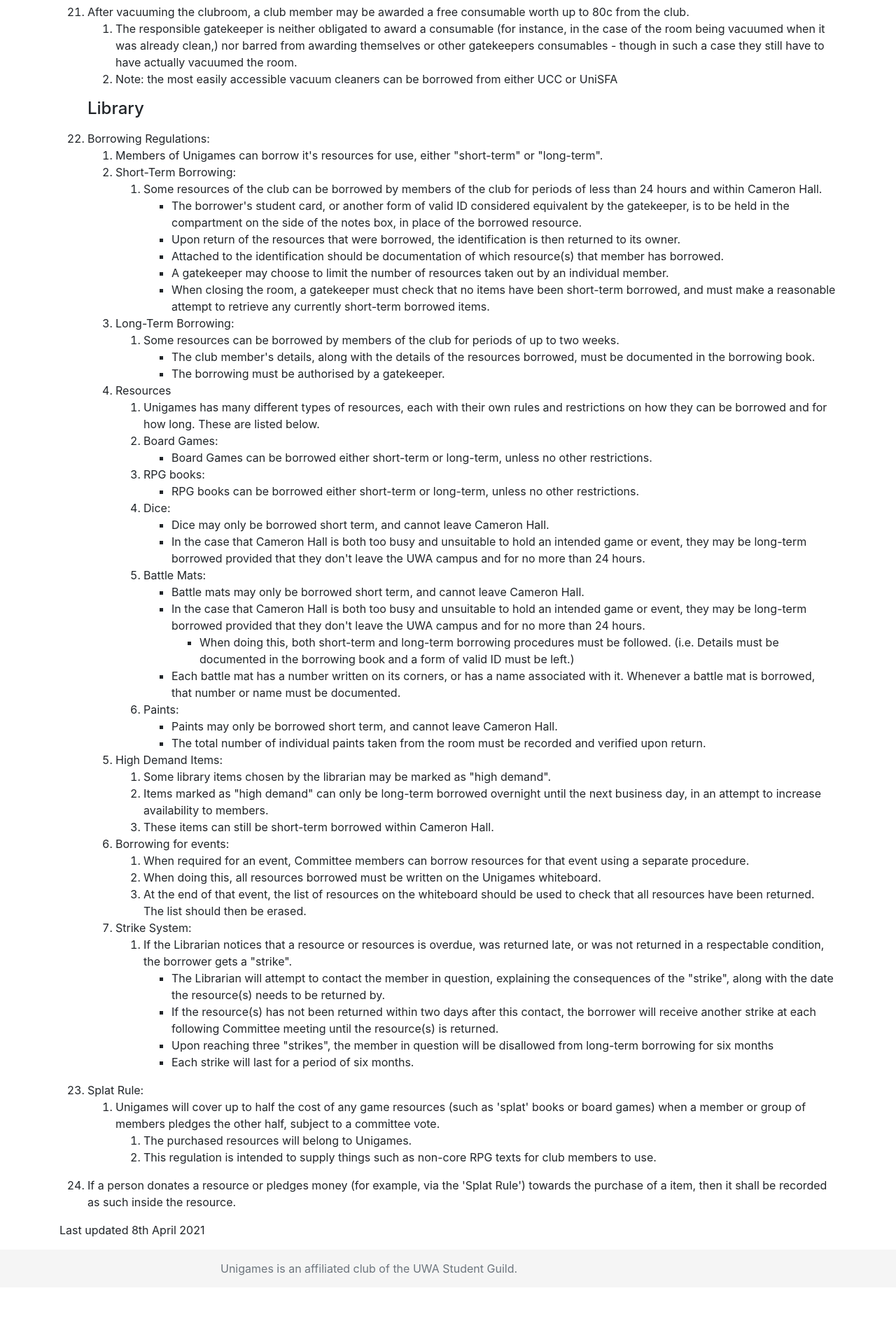
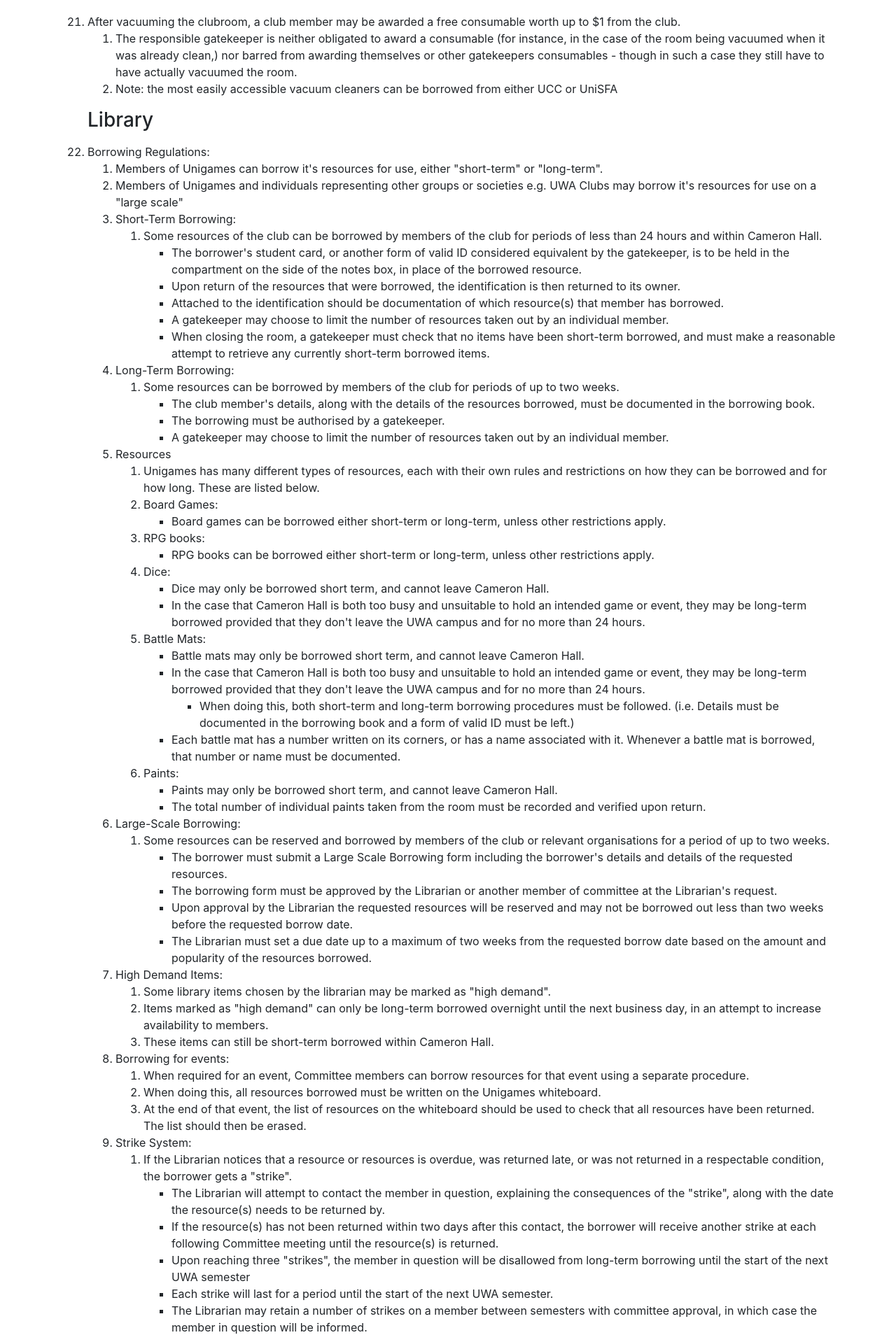
Before and after one commit to don-suth/phylactery, a Django app: page /regulations/ in a window 1280 px wide. Shown: the part 2655-4563 px from the top of the page at 70% size. Before the commit the page ends 4478 px from the top, so only its background shows below. Run offline with Django 3.2, Linux system fonts and the light colour scheme; parts of the project's set-up code (start-up, migrations or seed data) failed here and were passed over; some libraries are stand-ins or nearby versions.

Commit message:
Update regulations

```diff
--- a/templates/phylactery/regulations.html
+++ b/templates/phylactery/regulations.html
@@ -11,7 +11,7 @@
     <h2>Current Regulations</h2>
 
     <ol class="regulations">
-        <h4>Regulations about Committee Operations</h4>
+        <h3>Regulations about Committee Operations</h3>
         <p></p>
         <li>
             The Regulations of Unigames must be ratified by the Committee within the first two weeks of their term.
@@ -95,11 +95,11 @@
             Unigames will cover the cost of a one-day pass to SwanCon so that the Librarian or their delegate may research and trial resources for the club.
         </li>
         <li>
-            Unigames shall be subject to the [ICON Regulations v.whatever]
+            Unigames shall be subject to the [ICON Regulations v.2018-08-07]
         </li>
 
         <p></p>
-        <h4>Roles</h4>
+        <h3>Roles</h3>
         <p></p>
         <li>
             The Committee shall assess the application by any member for a role as defined in the Regulations in a fair and equitable manner.
@@ -194,7 +194,7 @@
         </ol>
 
         <p></p>
-        <h4>Clubroom Operations</h4>
+        <h3>Clubroom Operations</h3>
         <p></p>
         <li>
             The following items may only be accessed by Gatekeepers:
@@ -250,7 +250,7 @@
         </ol>
         <p></p>
         <li>
-            After emptying a bin or recycling bin in Cameron Hall, a club member may be awarded a free consumable worth up to 80c from the club.
+            After emptying a bin or recycling bin in Cameron Hall, a club member may be awarded a free consumable worth up to $1 from the club.
         </li>
         <ol class="c">
             <li>
@@ -262,7 +262,7 @@
         </ol>
         <p></p>
         <li>
-            After vacuuming the clubroom, a club member may be awarded a free consumable worth up to 80c from the club.
+            After vacuuming the clubroom, a club member may be awarded a free consumable worth up to $1 from the club.
         </li>
         <ol class="c">
             <li>
@@ -274,7 +274,7 @@
         </ol>
         <p></p>
 
-        <h4>Library</h4>
+        <h3>Library</h3>
         <p></p>
         <li>
             Borrowing Regulations:
@@ -282,6 +282,9 @@
         <ol class="c">
             <li>
                 Members of Unigames can borrow it's resources for use, either "short-term" or "long-term".
+            </li>
+            <li>
+                Members of Unigames and individuals representing other groups or societies e.g. UWA Clubs may borrow it's resources for use on a "large scale"
             </li>
             <li>
                 Short-Term Borrowing:
@@ -322,6 +325,9 @@
                     <li>
                         The borrowing must be authorised by a gatekeeper.
                     </li>
+                    <li>
+                        A gatekeeper may choose to limit the number of resources taken out by an individual member.
+                    </li>
                 </ul>
             </ol>
             <li>
@@ -336,7 +342,7 @@
                 </li>
                 <ul class="regulations">
                     <li>
-                        Board Games can be borrowed either short-term or long-term, unless no other restrictions.
+                        Board games can be borrowed either short-term or long-term, unless other restrictions apply.
                     </li>
                 </ul>
                 <li>
@@ -344,7 +350,7 @@
                 </li>
                 <ul class="regulations">
                     <li>
-                        RPG books can be borrowed either short-term or long-term, unless no other restrictions.
+                        RPG books can be borrowed either short-term or long-term, unless other restrictions apply.
                     </li>
                 </ul>
                 <li>
@@ -386,6 +392,28 @@
                     </li>
                     <li>
                         The total number of individual paints taken from the room must be recorded and verified upon return.
+                    </li>
+                </ul>
+            </ol>
+            <li>
+                Large-Scale Borrowing:
+            </li>
+            <ol class="d">
+                <li>
+                    Some resources can be reserved and borrowed by members of the club or relevant organisations for a period of up to two weeks.
+                </li>
+                <ul class="regulations">
+                    <li>
+                        The borrower must submit a Large Scale Borrowing form including the borrower's details and details of the requested resources.
+                    </li>
+                    <li>
+                        The borrowing form must be approved by the Librarian or another member of committee at the Librarian's request.
+                    </li>
+                    <li>
+                        Upon approval by the Librarian the requested resources will be reserved and may not be borrowed out less than two weeks before the requested borrow date.
+                    </li>
+                    <li>
+                        The Librarian must set a due date up to a maximum of two weeks from the requested borrow date based on the amount and popularity of the resources borrowed.
                     </li>
                 </ul>
             </ol>
@@ -432,10 +460,13 @@
                         If the resource(s) has not been returned within two days after this contact, the borrower will receive another strike at each following Committee meeting until the resource(s) is returned.
                     </li>
                     <li>
-                        Upon reaching three "strikes", the member in question will be disallowed from long-term borrowing for six months
+                        Upon reaching three "strikes", the member in question will be disallowed from long-term borrowing until the start of the next UWA semester
                     </li>
                     <li>
-                        Each strike will last for a period of six months.
+                        Each strike will last for a period until the start of the next UWA semester.
+                    </li>
+                    <li>
+                        The Librarian may retain a number of strikes on a member between semesters with committee approval, in which case the member in question will be informed.
                     </li>
                 </ul>
             </ol>
@@ -463,7 +494,7 @@
         </li>
     </ol>
 
-    <span>Last updated 8th April 2021</span>
+    <span>Last updated 3rd March 2023</span>
 
 </div>
 
```
